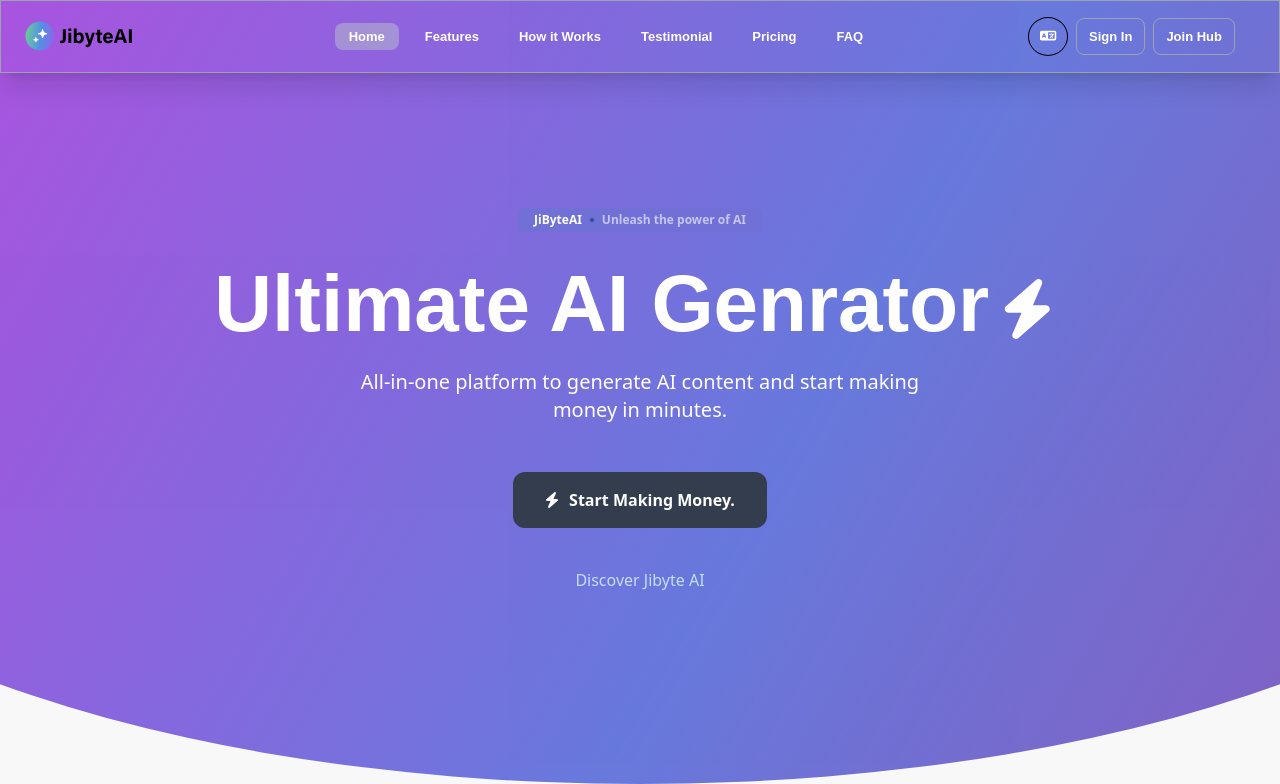
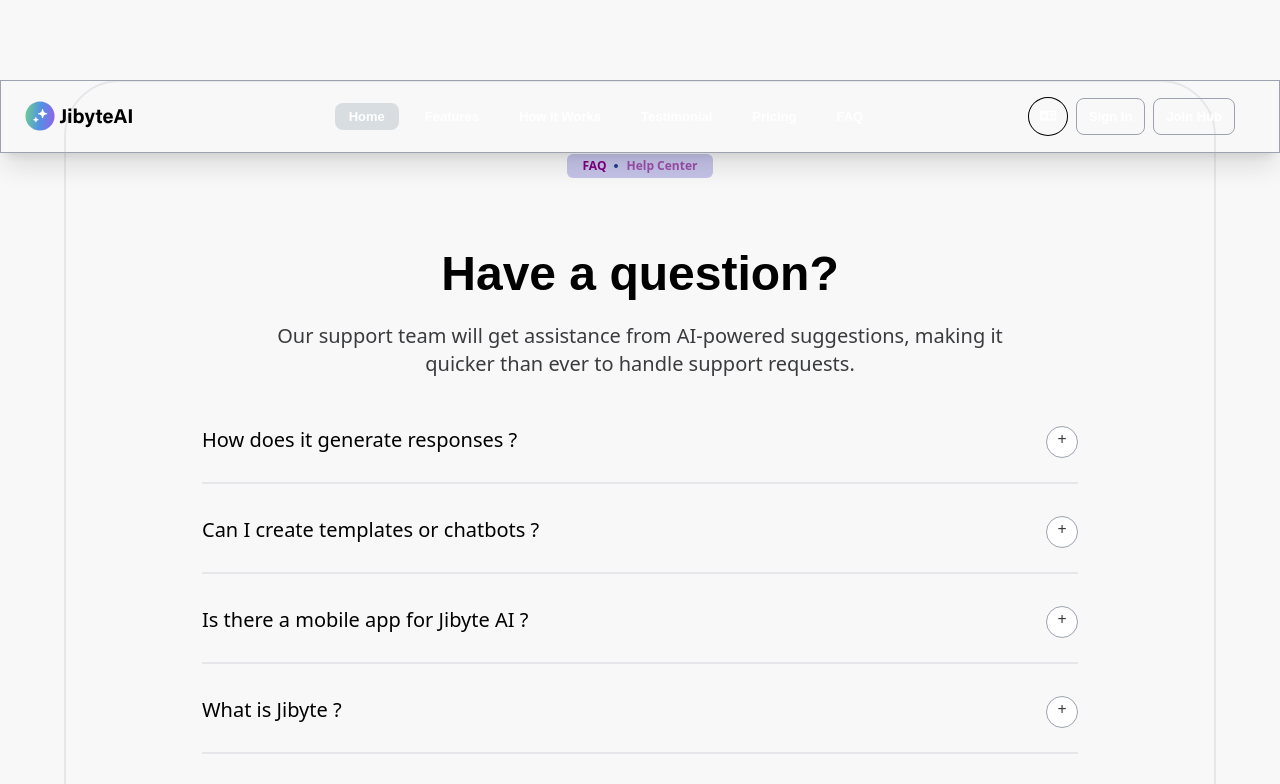
Before and after one commit to solomon-mh/ai-website-ui-clone, a React (Vite) app: page / in a window 1280 px wide. Shown: the top 784 px of the page. Built offline with nearby package versions, Linux system fonts and the light colour scheme.

Commit message:
Update Hero.jsx

```diff
--- a/src/components/Hero.jsx
+++ b/src/components/Hero.jsx
@@ -1,59 +1,49 @@
-import { FontAwesomeIcon } from "@fortawesome/react-fontawesome";
-import { faBolt } from "@fortawesome/free-solid-svg-icons";
+import { useState } from "react";
 import NotificationHeader from "../utils/NotificationHeader";
-import "../styles/component-styling.css";
-import { useEffect, useState } from "react";
-import { Link } from "react-router-dom";
-const Hero = () => {
-  const functionalities = ["Chatbot", "Assistant", "Genrator"];
-  const [currentIndex, setCurrentIndex] = useState(0);
-  useEffect(() => {
-    const intervalId = setInterval(() => {
-      setCurrentIndex((prev) => prev + 1);
-      if (currentIndex > 1) {
-        setCurrentIndex(0);
-      }
-    }, 2500);
-    // console.log(currentIndex);
-    return () => clearInterval(intervalId);
-  });
+import { faqs } from "../data/faq";
+const FAQs = () => {
+  const [activeIndex, setActiveIndex] = useState(null);
+
+  const toggleAnswer = (index) => {
+    setActiveIndex(activeIndex === index ? null : index);
+  };
   return (
-    <div id='Hero' className='Hero text-white text-center py-44 opacity-90'>
-      <NotificationHeader
-        name='JiByteAI'
-        content='Unleash the power of AI'
-        textColor='white'
-        bgColor='var(--lighter-blue-notification-btn-color)'
-      />
-      <div className='m-auto px-12'>
-        <header className='w-3/5 lg:w-1/2 m-auto'>
-          <h1 className='text-white font-extrabold text-6xl sm:text-7.5xl transition-all duration-700'>
-            Ultimate AI {functionalities[currentIndex]}
-            <i className='text-5xl sm:text-6xl px-3'>
-              <FontAwesomeIcon icon={faBolt} />
-            </i>
-          </h1>
-        </header>
-        <article>
-          <p className='w-3/4 sm:w-1/2 md:w-1/3 text-xl m-auto p-6'>
-            All-in-one platform to generate AI content and start making money in
-            minutes.
-          </p>
-        </article>
-        <div className='hero-button'>
-          <button className='font-sans font-bold my-6 py-4 px-8 rounded-xl transition-all duration-500 bg-slate-800 hover:bg-black hover:scale-105'>
-            <span>
-              <FontAwesomeIcon icon={faBolt} style={{ marginRight: "10px" }} />
-            </span>
-            Start Making Money.
-          </button>
-        </div>
-        <div className='text-blue-200 features my-4 hover:text-white'>
-          <Link to='#features'>Discover Jibyte AI</Link>
-        </div>
+    <section
+      id='FAQ'
+      className='text-center w-90perc m-auto my-20 pb-12 pt-10 px-4 md:px-10 border-2 rounded-4xl'
+    >
+      <NotificationHeader name='FAQ' content='Help Center' textColor='purple' />
+      <div className='py-4 md:w-3/4 m-auto px-8'>
+        <h1 className='text-2xl md:text-5xl py-6'>Have a question?</h1>
+        <p className='text-sm md:text-xl'>
+          Our support team will get assistance from AI-powered suggestions,
+          making it quicker than ever to handle support requests.
+        </p>
       </div>
-    </div>
+      <div>
+        {faqs.map((faq, index) => (
+          <div key={faq.id} className='faq-item md:mx-24'>
+            <div
+              className='faq-question my-4 py-4 pb-6 border-b-2 flex justify-between'
+              onClick={() => toggleAnswer(index)}
+            >
+              <p className='text-black sm:text-xl hover:cursor-pointer'>
+                {faq.question}
+              </p>
+              <span className='block cursor-pointer w-8 h-8 border-1 border-gray-400 bg-white rounded-full'>
+                {activeIndex === index ? "-" : "+"}
+              </span>
+            </div>
+            {activeIndex === index && (
+              <div className='faq-answer text-xs sm:text-base text-left'>
+                {faq.answer}
+              </div>
+            )}
+          </div>
+        ))}
+      </div>
+    </section>
   );
 };
 
-export default Hero;
+export default FAQs;
```
